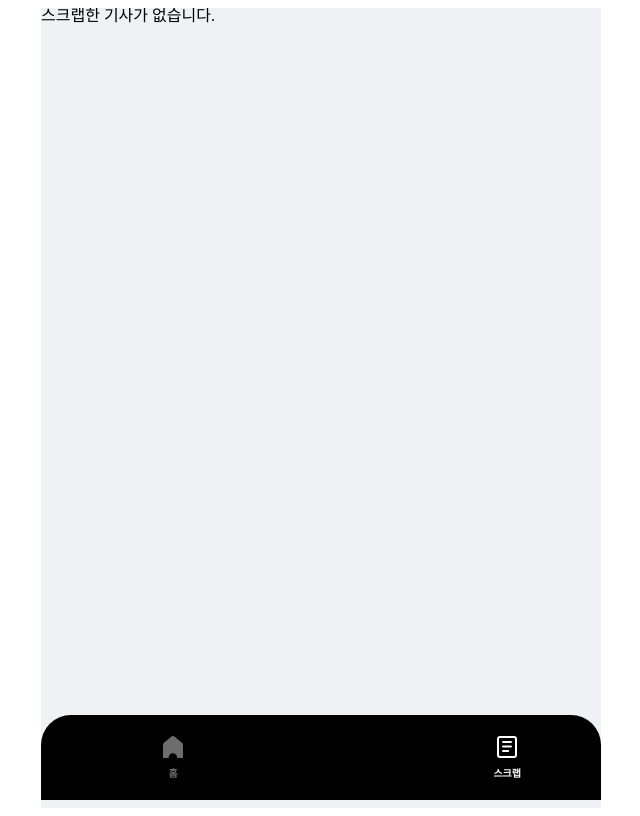
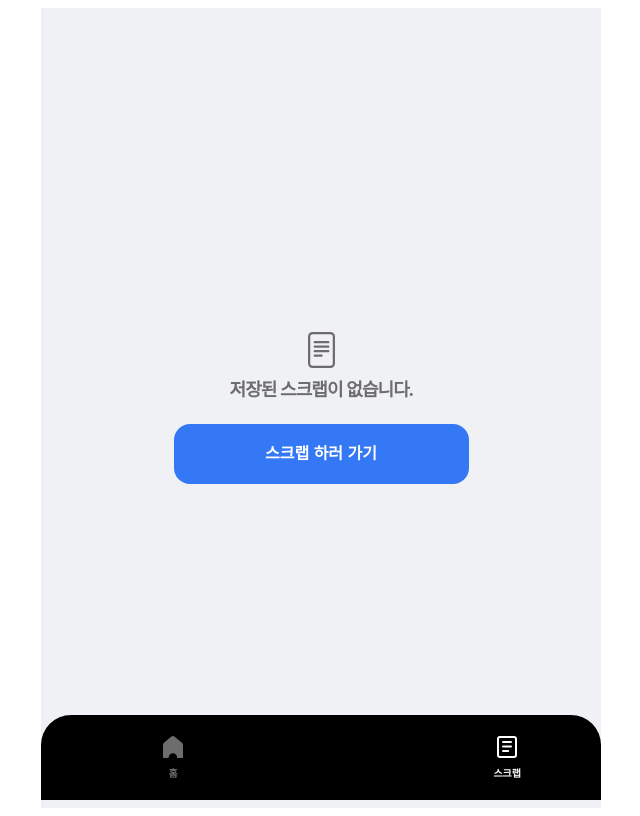
Before and after one commit to goodafteryoon/nyt-news, a React (Create React App) app: page /scrap in a window 1280 px wide. Shown: the whole page, without its empty margins (319-959 px from the left). Built offline with nearby package versions, Linux system fonts and the light colour scheme.

Commit message:
design : 스크랩 없는 페이지 추가

```diff
--- /dev/null
+++ b/src/assets/imageComponents/ScrapPageIcon.tsx
@@ -0,0 +1,7 @@
+import { ReactComponent as Icon } from 'assets/file-text.svg';
+
+const ScrapPageIcon = () => {
+  return <Icon />;
+};
+
+export default ScrapPageIcon;
--- /dev/null
+++ b/src/components/ArticleList/EmptyArticle.tsx
@@ -0,0 +1,44 @@
+import styled from 'styled-components';
+import { useNavigate } from 'react-router-dom';
+
+import { PATHS } from 'constants/routesPath';
+import BaseButton from 'components/ui/BaseButton';
+import ScrapPageIcon from 'assets/imageComponents/ScrapPageIcon';
+
+const EmptyArticle = () => {
+  const navigate = useNavigate();
+
+  return (
+    <Container>
+      <ScrapPageIcon />
+      <Typo>저장된 스크랩이 없습니다.</Typo>
+      <BaseButton
+        onClick={() => navigate(PATHS.HOME)}
+        buttonText='스크랩 하러 가기'
+      />
+    </Container>
+  );
+};
+
+export default EmptyArticle;
+
+const Container = styled.div`
+  max-width: 560px;
+  height: 100vh;
+  display: flex;
+  flex-direction: column;
+  align-items: center;
+  justify-content: center;
+  background-color: ${(props) => props.theme.colors.background};
+  overflow: hidden;
+`;
+
+const Typo = styled.p`
+  color: ${(props) => props.theme.colors.darkGray};
+  font-size: 18px;
+  font-weight: 600;
+  line-height: 28px;
+  letter-spacing: -0.9px;
+  margin-top: 8px;
+  margin-bottom: 1.25rem;
+`;
--- a/src/components/FilterModal/index.tsx
+++ b/src/components/FilterModal/index.tsx
@@ -30,7 +30,7 @@ const COUNTRIES = [
 ];
 
 const FilterModal = ({ isOpen, onClose, onApplyFilters }: FilterModalProps) => {
-  const { filters, setFilters } = useFilterStore();
+  const { filters } = useFilterStore();
   const [localFilters, setLocalFilters] = useState<FiltersState>({
     searchTerm: filters.searchTerm || '',
     selectedDate: filters.selectedDate || null,
--- a/src/pages/scrap/index.tsx
+++ b/src/pages/scrap/index.tsx
@@ -5,6 +5,7 @@ import { useScrapped } from 'context/ScrapContext';
 import FilterHeader from 'components/FilterHeader';
 import FilterModal from 'components/FilterModal';
 import ArticleList from 'components/ArticleList';
+import EmptyArticle from 'components/ArticleList/EmptyArticle';
 import { FiltersState } from 'store/articleFilter/type';
 import { filterScrappedArticles } from 'utils/filterScrappedArticles';
 
@@ -28,7 +29,7 @@ const Scrap = () => {
 
   return (
     <>
-      {noScrapped && <div>스크랩한 기사가 없습니다.</div>}
+      {noScrapped && <EmptyArticle />}
       {scrapped && (
         <>
           <FilterHeader
```
Also changed, not shown: src/assets/file-text.svg (added).
